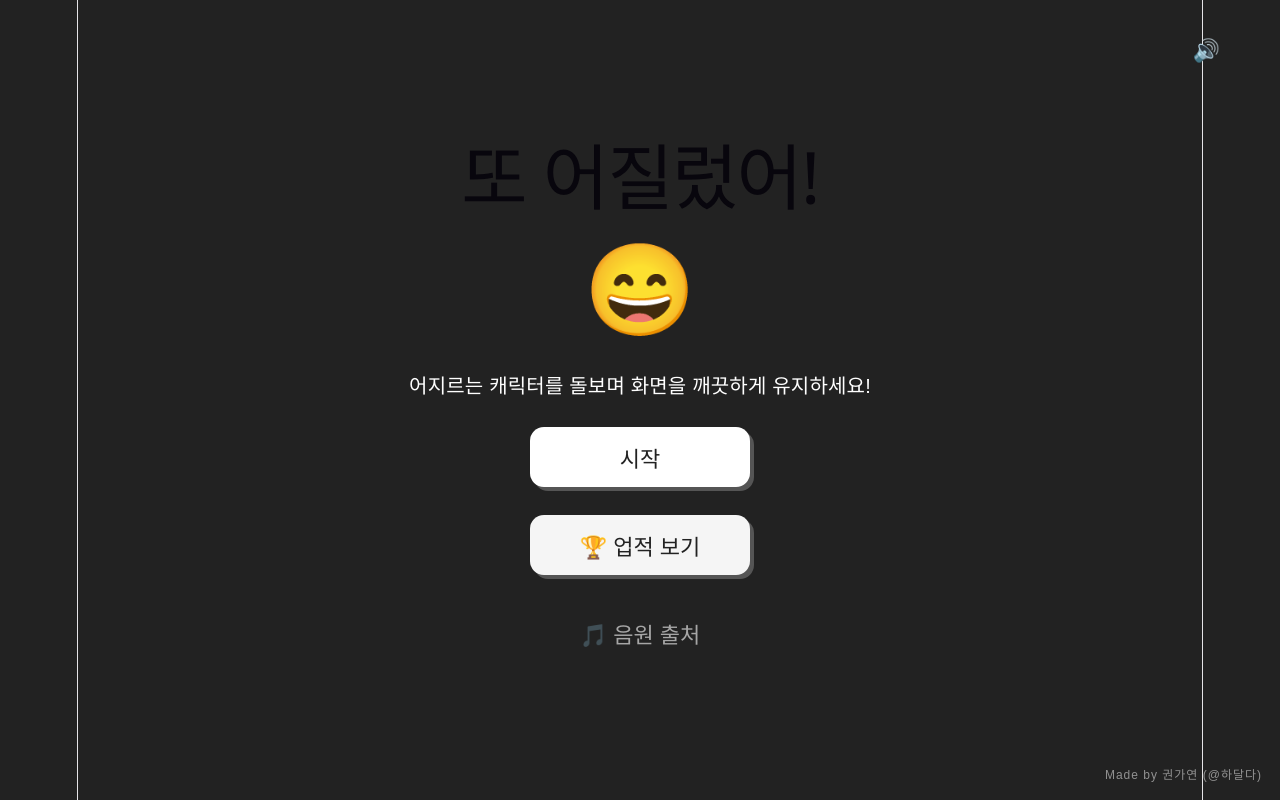
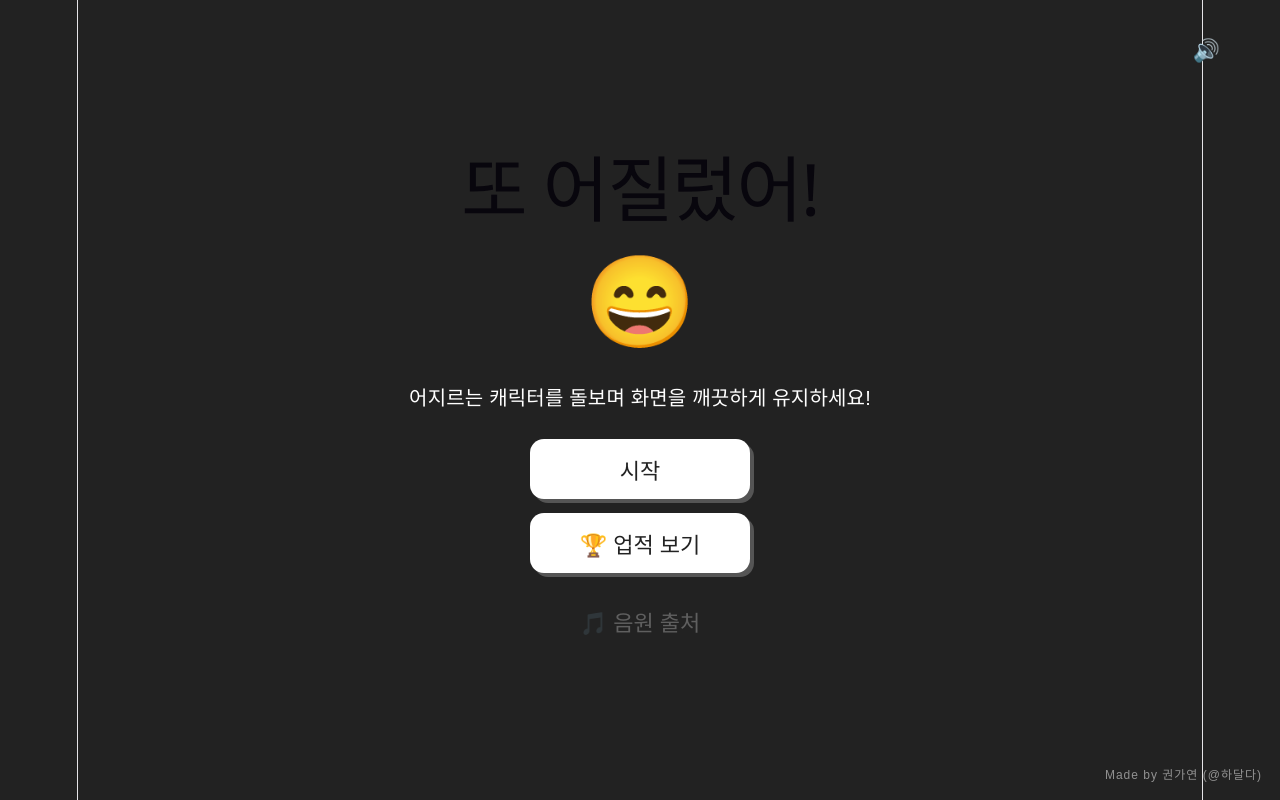
Before and after one commit to GaYeon421/Clean-up-Ningen, a React (Vite) app in the folder clean-human/: page / in a window 1280 px wide. Built offline with nearby package versions, Linux system fonts and the light colour scheme.

Commit message:
UI 수정&캐릭터 애니메이션 추가

```diff
--- a/clean-human/src/App.css
+++ b/clean-human/src/App.css
@@ -49,6 +49,40 @@ body {
   transition: all 0.8s ease;
   user-select: none;
   z-index: 2;
+}
+
+.float-happy {
+  animation: float 1.5s ease-in-out infinite;
+}
+
+.float-normal {
+  animation: float 2.5s ease-in-out infinite;
+}
+
+.float-sick {
+  animation: float 4s ease-in-out infinite;
+}
+
+@keyframes floatSick {
+  0% {
+    transform: translateY(0px) rotate(0deg);
+  }
+
+  25% {
+    transform: translateY(-2px) rotate(-1deg);
+  }
+
+  50% {
+    transform: translateY(-3px) rotate(1deg);
+  }
+
+  75% {
+    transform: translateY(-2px) rotate(-1deg);
+  }
+
+  100% {
+    transform: translateY(0px) rotate(0deg);
+  }
 }
 
 .dirt {
@@ -583,36 +617,6 @@ body {
   transform: scale(1.15);
 }
 
-.start-button,
-.achievement-button {
-  width: 220px;
-  padding: 14px;
-
-  background: white;
-  color: #222;
-
-  border: 3px solid #555;
-
-  border-radius: 14px;
-
-  font-size: 24px;
-  font-weight: bold;
-
-  box-shadow: 4px 4px 0 #555;
-}
-
-.credit-button {
-  background: transparent;
-  border: none;
-
-  color: rgba(255,255,255,0.6);
-
-  font-size: 13px;
-
-  cursor: pointer;
-
-  padding: 0;
-}
 
 .credit-button:hover {
   color: white;
@@ -665,3 +669,78 @@ body {
   top: 12px;
   right: 12px;
 }
+
+.start-buttons {
+  display: flex;
+  flex-direction: column;
+  align-items: center;
+  gap: 14px;
+}
+
+.start-button,
+.achievement-button {
+  width: 220px;
+  padding: 14px;
+
+  background: white;
+  color: #222;
+
+  border: 3px solid #555;
+  border-radius: 14px;
+
+  font-size: 24px;
+  font-weight: bold;
+
+  cursor: pointer;
+  box-shadow: 4px 4px 0 #555;
+
+  transition: 0.15s;
+}
+
+.start-button:hover,
+.achievement-button:hover {
+  transform: scale(1.05);
+}
+
+.credit-button {
+  margin-top: 4px;
+
+  background: transparent;
+  border: none;
+
+  color: rgba(255, 255, 255, 0.55);
+
+  font-size: 11px;
+  opacity: 0.5;
+  cursor: pointer;
+  padding: 0;
+
+  transition: 0.15s;
+}
+
+.credit-button:hover {
+  color: white;
+  transform: scale(1.05);
+}
+
+@keyframes float {
+  0% {
+    transform: translateY(0px) rotate(-2deg);
+  }
+
+  25% {
+    transform: translateY(-4px) rotate(2deg);
+  }
+
+  50% {
+    transform: translateY(-8px) rotate(-2deg);
+  }
+
+  75% {
+    transform: translateY(-4px) rotate(2deg);
+  }
+
+  100% {
+    transform: translateY(0px) rotate(-2deg);
+  }
+}
--- a/clean-human/src/App.jsx
+++ b/clean-human/src/App.jsx
@@ -555,6 +555,7 @@ function App() {
         </div>
         <p>어지르는 캐릭터를 돌보며 화면을 깨끗하게 유지하세요!</p>
 
+        <div className="start-buttons">
           <button
             className="start-button"
             onClick={() => {
@@ -581,6 +582,7 @@ function App() {
           >
             🎵 음원 출처
           </button>
+        </div>
 
         {showAchievementList && (
           <div className="achievement-list-modal">
@@ -713,7 +715,12 @@ function App() {
 
         {/* 캐릭터 */}
         <div
-          className="character"
+          className={`character ${cleanliness <= 20
+              ? "float-sick"
+              : cleanliness <= 50
+                ? "float-normal"
+                : "float-happy"
+            }`}
           style={{
             left: `${character.x}%`,
             top: `${character.y}%`,
```
Lines whose indentation alone changed are shown as unchanged.
